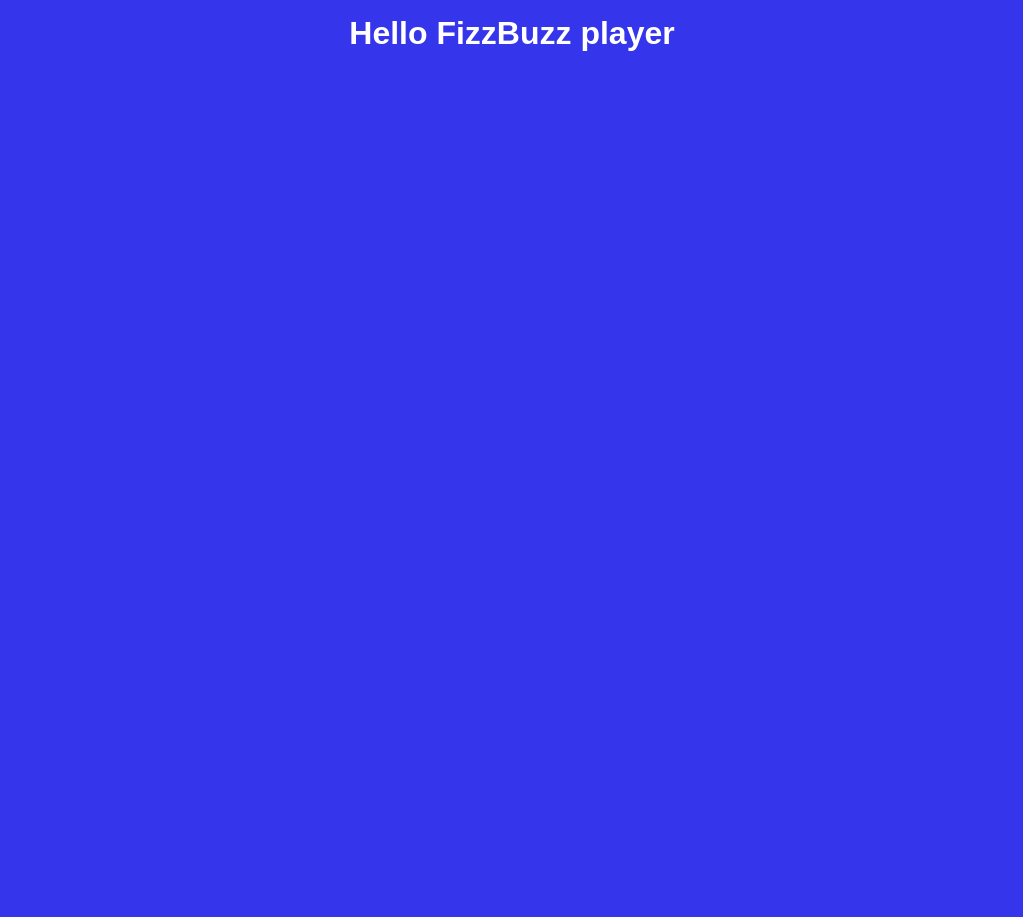
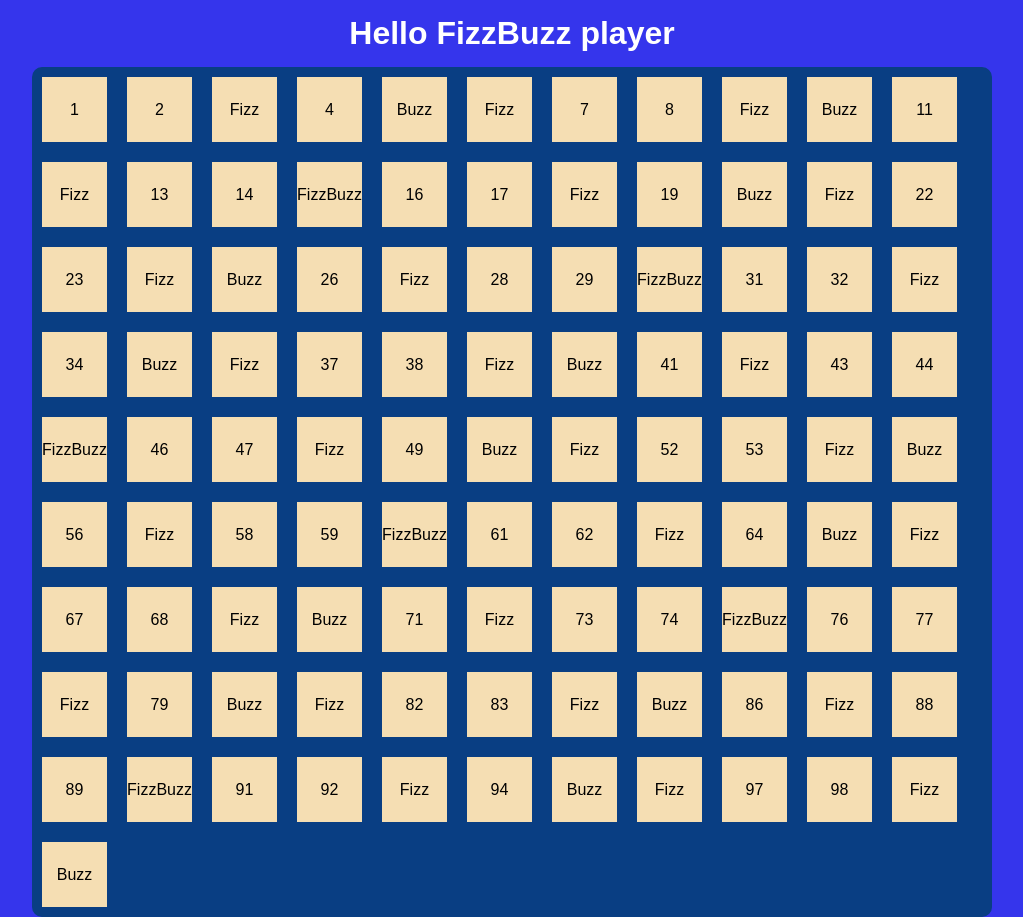
Before and after one commit to agostinopique/js-fizzbuzzdom, a plain HTML site: page index.html in a window 1280 px wide. Shown: the whole page, without its empty margins (128-1151 px from the left). Before the commit the page ends 800 px from the top, so only its background shows below. Drawn offline with Linux system fonts and the light colour scheme.

Commit message:
Commit Milestone 2; Aggiunto elemento container in HTML; Aggiunti elementi con javascript;

```diff
--- a/index.html
+++ b/index.html
@@ -12,6 +12,9 @@
 <body>
     <h1>Hello FizzBuzz player</h1>
 
+    <div class="container">
+
+    </div>
     <script src="./js/script.js"></script>
 </body>
 </html>
--- a/js/script.js
+++ b/js/script.js
@@ -6,27 +6,41 @@
 // Definisco il numero di cicli
 let rounds = 100;
 
+// Definisco il contenitore all'interno del quale andare ad inserire gli elementi creati
+const container = document.querySelector('.container');
+
 // Inizio il ciclo
-for(let i = 1; i <=30; i++){
+for(let i = 1; i <= rounds; i++){
+
+    // Creo l'elemento da appendere
+    const boxDiv = document.createElement('div');
+
+    // Assegno la classe all'elemento
+    boxDiv.className = 'box';
 
     // Definisco i casi di esecuzione
 
     if((!(i % 3)) && (!(i % 5))) {
 
+        boxDiv.append('FizzBuzz');
         console.log('FizzBuzz');
 
     } else if(!(i % 3)) {
 
+        boxDiv.append('Fizz');
         console.log('Fizz');
-
 
     } else if(!(i % 5)) {
 
+        boxDiv.append('Buzz');
         console.log('Buzz');
 
     } else {
-
+        boxDiv.append(i);
         console.log(i);
     }
 
+
+    // Appendo gli elementi all'interno del contenitore presente in HTML
+    container.append(boxDiv);
 }
--- a/style/style.css
+++ b/style/style.css
@@ -14,3 +14,23 @@ h1 {
     margin: 15px;
     text-align: center;
 }
+
+.container {
+    display: flex;
+    flex-wrap: wrap;
+    width: 75%;
+    margin: 0 auto;
+    background-color: #093e83;
+    border-radius: 10px;
+}
+
+.box {
+    width: 65px;
+    height: 65px;
+    margin: 10px;
+    display: flex;
+    justify-content: center;
+    align-items: center;
+    background-color: wheat;
+    color: black;
+}
```
